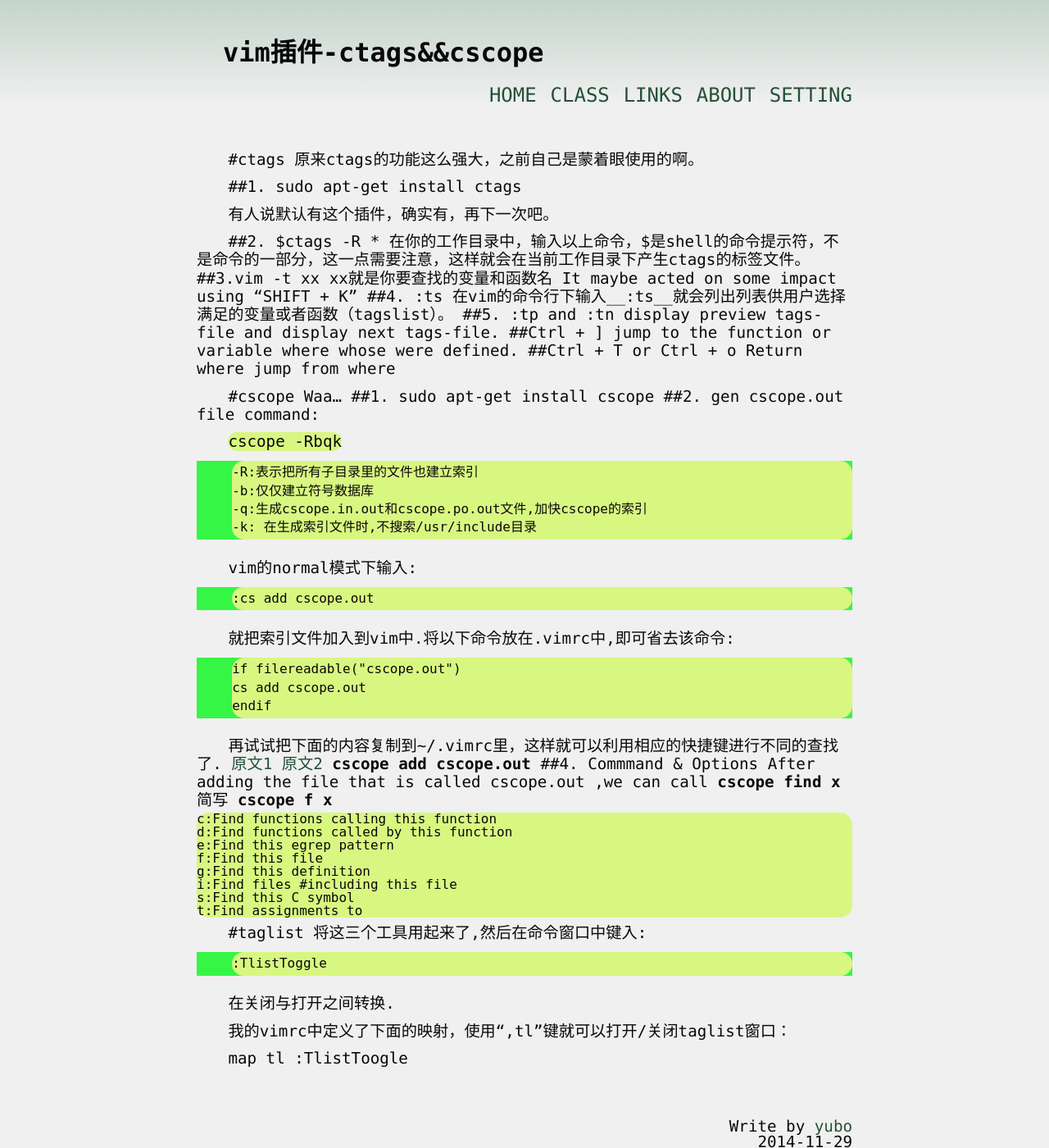
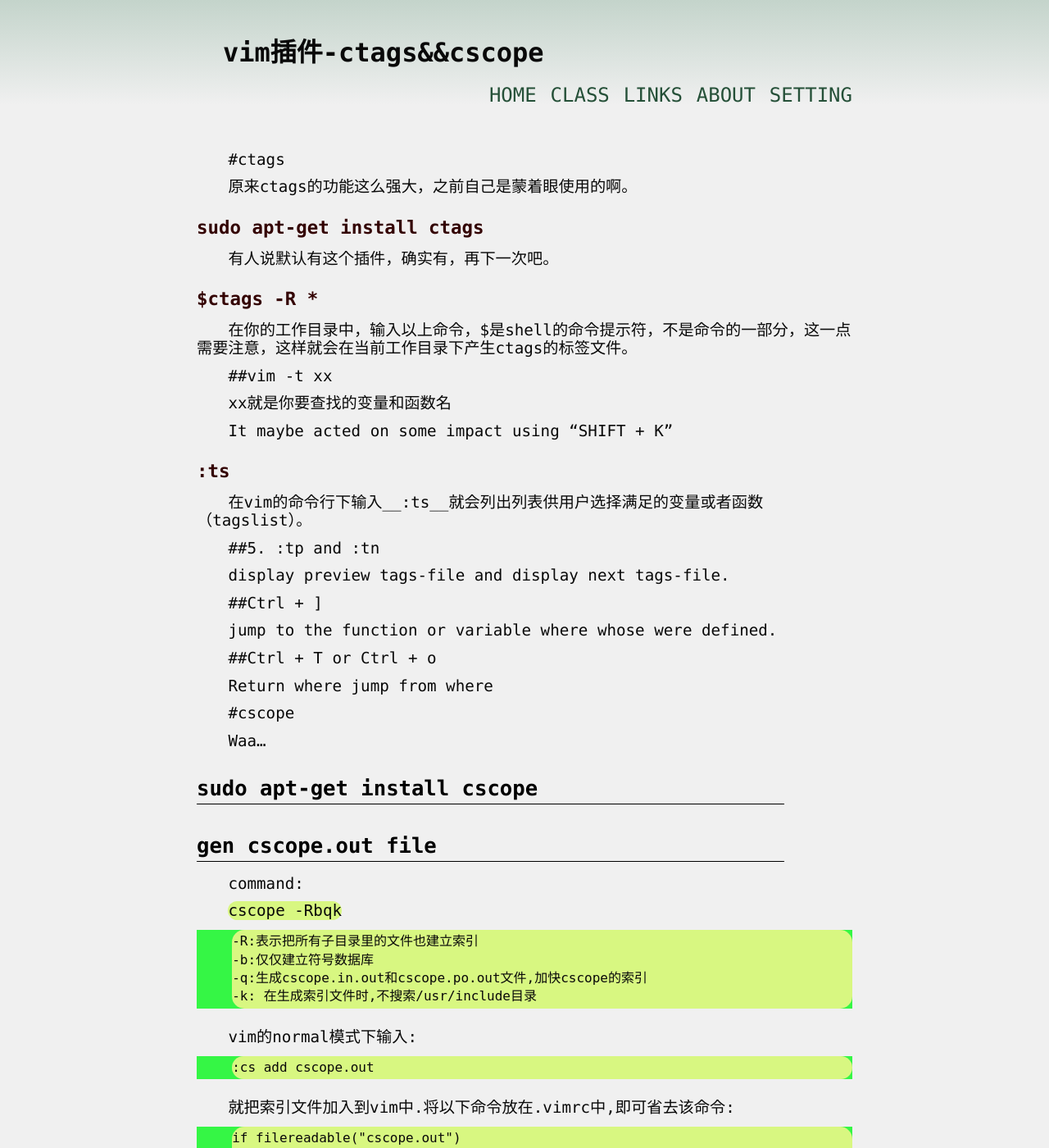
Before and after one commit to yuzibo/yuzibo.github.io, a Jekyll site: the page built from _posts/2014-11-29-vim.md, in a window 1280 px wide and 1400 px high. Shown: the whole window at 82% size. Built offline with Jekyll 4.4.1, drawn with Linux system fonts in a browser that asks for light colours; comment, search, counter and statistics services are not loaded.

Commit message:
modified

````diff
--- a/_posts/2014-11-29-vim.md
+++ b/_posts/2014-11-29-vim.md
@@ -3,31 +3,48 @@
 title: "vim插件-ctags&&cscope"
 category: tools
 ---
+
 #ctags
+
 原来ctags的功能这么强大，之前自己是蒙着眼使用的啊。
 
-##1. sudo apt-get install ctags
+## sudo apt-get install ctags
 
 有人说默认有这个插件，确实有，再下一次吧。
 
-##2. $ctags -R *
+## $ctags -R *
+
 在你的工作目录中，输入以上命令，$是shell的命令提示符，不是命令的一部分，这一点需要注意，这样就会在当前工作目录下产生ctags的标签文件。
-##3.vim -t xx
+
+##vim -t xx
+
 xx就是你要查找的变量和函数名
+
 It maybe acted on some impact using "SHIFT + K"
-##4.   :ts
+
+##   :ts
 在vim的命令行下输入__:ts__就会列出列表供用户选择满足的变量或者函数（tagslist）。
+
 ##5.  :tp and :tn
+
 display preview tags-file and display next tags-file.
+
 ##Ctrl + ]
+
 jump to the function or variable where whose were defined.
+
 ##Ctrl + T or Ctrl + o
+
 Return where jump from where
 
 #cscope
+
 Waa...
-##1. sudo apt-get install cscope
-##2. gen cscope.out file
+
+# sudo apt-get install cscope
+
+# gen cscope.out file
+
 command:
 
 ```cscope -Rbqk
````
